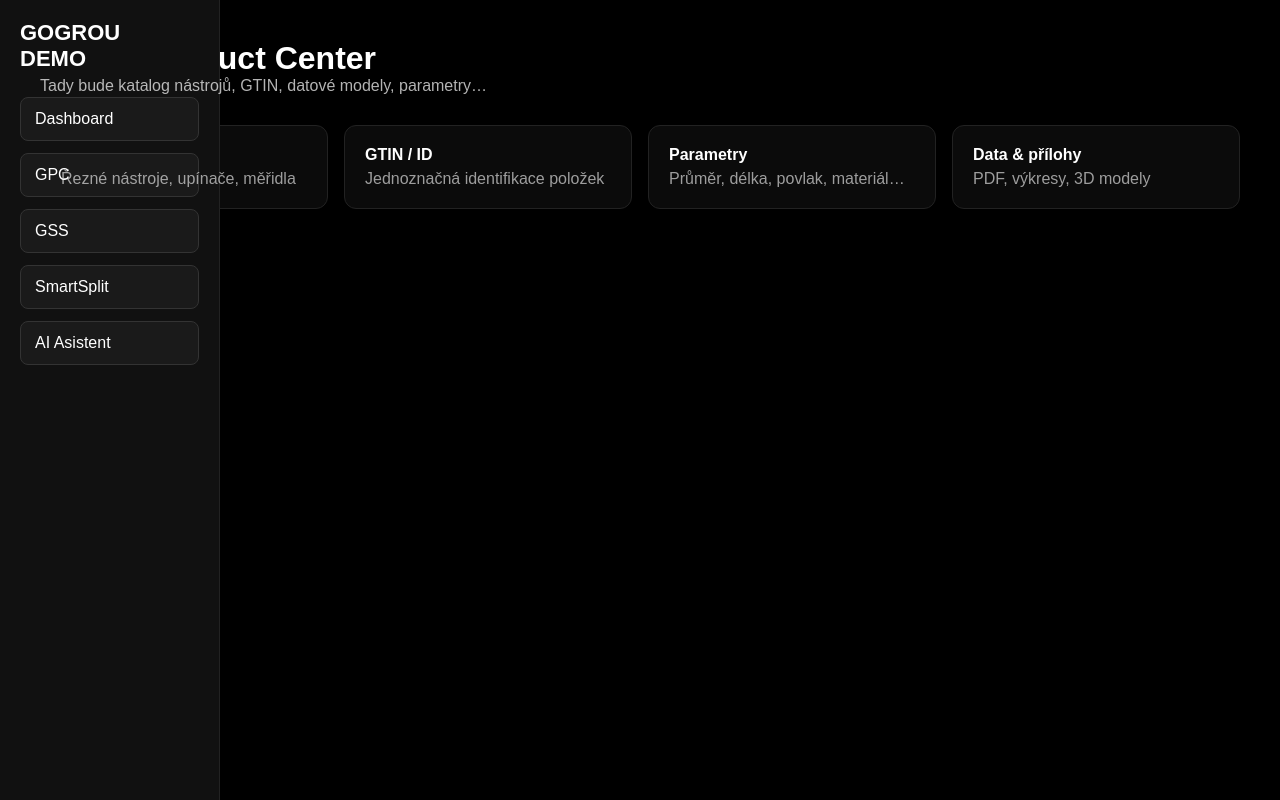
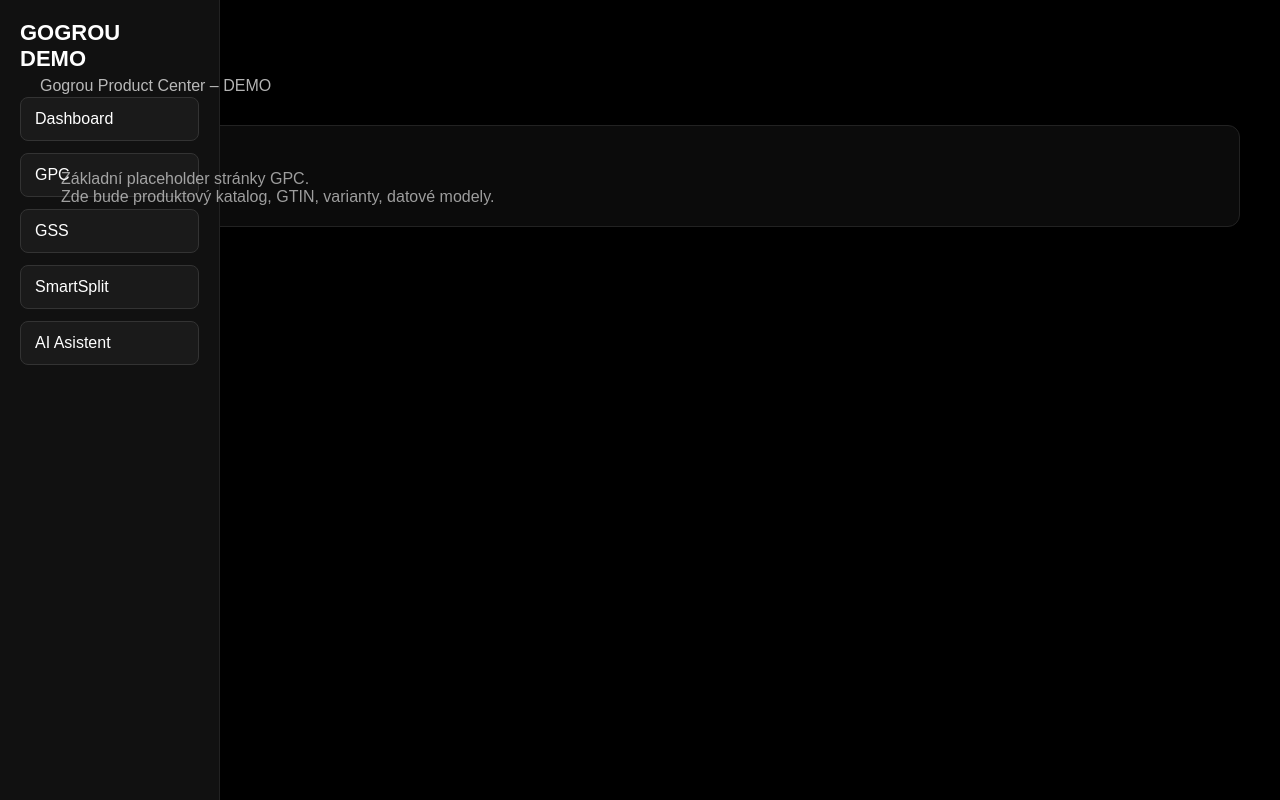
Before and after one commit to gogrou-app/gogrou-demo, a Next.js app: page /gpc in a window 1280 px wide. Built offline with nearby package versions, Linux system fonts and the light colour scheme.

Commit message:
GPC: clean placeholder page

```diff
--- a/app/gpc/page.js
+++ b/app/gpc/page.js
@@ -1,53 +1,27 @@
 export default function GPCPage() {
   return (
     <div style={{ padding: 40, color: "white" }}>
-      <h1>GPC – Product Center</h1>
+      <h1>GPC</h1>
 
       <p style={{ opacity: 0.7 }}>
-        Tady bude katalog nástrojů, GTIN, datové modely, parametry…
+        Gogrou Product Center – DEMO
       </p>
 
       <div
         style={{
           marginTop: 30,
-          display: "grid",
-          gridTemplateColumns: "repeat(auto-fit, minmax(260px, 1fr))",
-          gap: 16,
+          padding: 20,
+          border: "1px solid #222",
+          borderRadius: 12,
+          background: "#0b0b0b",
         }}
       >
-        <Card
-          title="Produkty"
-          desc="Řezné nástroje, upínače, měřidla"
-        />
-        <Card
-          title="GTIN / ID"
-          desc="Jednoznačná identifikace položek"
-        />
-        <Card
-          title="Parametry"
-          desc="Průměr, délka, povlak, materiál…"
-        />
-        <Card
-          title="Data & přílohy"
-          desc="PDF, výkresy, 3D modely"
-        />
+        <strong>Stav:</strong>
+        <div style={{ opacity: 0.6, marginTop: 6 }}>
+          Základní placeholder stránky GPC.<br />
+          Zde bude produktový katalog, GTIN, varianty, datové modely.
+        </div>
       </div>
     </div>
   );
 }
-
-function Card({ title, desc }) {
-  return (
-    <div
-      style={{
-        border: "1px solid #222",
-        borderRadius: 12,
-        padding: 20,
-        background: "#0b0b0b",
-      }}
-    >
-      <strong>{title}</strong>
-      <div style={{ opacity: 0.6, marginTop: 6 }}>{desc}</div>
-    </div>
-  );
-}
```
